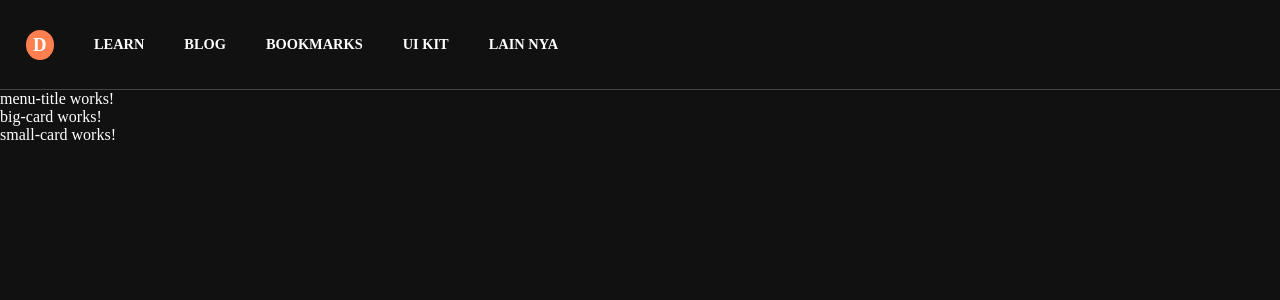
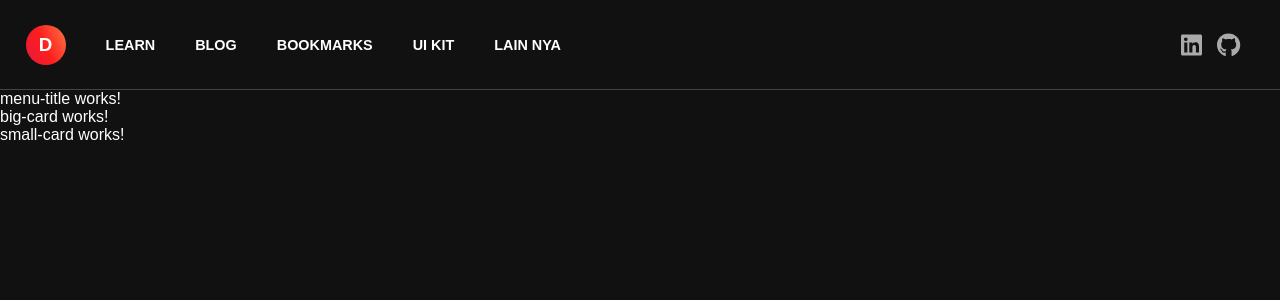
Before and after one commit to TaylorNAlbarnaz/Blog-angular, an Angular app: page / in a window 1280 px wide. Shown: the top 300 px of the page. Built offline with nearby package versions, Linux system fonts and the light colour scheme.

Commit message:
Adicionado ícones do FontAwesome

```diff
--- a/package.json
+++ b/package.json
@@ -18,6 +18,10 @@
     "@angular/platform-browser": "^14.2.0",
     "@angular/platform-browser-dynamic": "^14.2.0",
     "@angular/router": "^14.2.0",
+    "@fortawesome/angular-fontawesome": "^0.11.1",
+    "@fortawesome/fontawesome-svg-core": "^6.2.0",
+    "@fortawesome/free-brands-svg-icons": "^6.2.0",
+    "@fortawesome/free-solid-svg-icons": "^6.2.0",
     "rxjs": "~7.5.0",
     "tslib": "^2.3.0",
     "zone.js": "~0.11.4"
--- a/src/app/app.module.ts
+++ b/src/app/app.module.ts
@@ -7,6 +7,8 @@ import { MenuBarComponent } from './components/menu-bar/menu-bar.component';
 import { MenuTitleComponent } from './components/menu-title/menu-title.component';
 import { BigCardComponent } from './components/big-card/big-card.component';
 import { SmallCardComponent } from './components/small-card/small-card.component';
+
+import { FontAwesomeModule } from '@fortawesome/angular-fontawesome';
 
 @NgModule({
   declarations: [
@@ -18,7 +20,8 @@ import { SmallCardComponent } from './components/small-card/small-card.component
   ],
   imports: [
     BrowserModule,
-    AppRoutingModule
+    AppRoutingModule,
+    FontAwesomeModule
   ],
   providers: [],
   bootstrap: [AppComponent]
--- a/src/app/components/menu-bar/menu-bar.component.css
+++ b/src/app/components/menu-bar/menu-bar.component.css
@@ -1,12 +1,15 @@
 .menu {
+    display: flex;
     width: 100%;
     height: 90px;
     border-bottom: 1px solid #444;
+    flex-direction: row;
+    align-items: center;
+    justify-content: space-between;
 }
 
 .menu__left {
     display: flex;
-    width: 100%;
     height: 100%;
     flex-direction: row;
     align-items: center;
@@ -15,11 +18,12 @@
 
 .menu__profile {
     display: flex;
-    width: 30px;
-    height: 30px;
+    flex-shrink: 0;
+    width: 40px;
+    height: 40px;
     justify-content: center;
     align-items: center;
-    background-color: coral;
+    background: linear-gradient(65deg, rgba(231,26,64,1) 0%, rgba(253,29,29,1) 46%, rgba(252,118,69,1) 100%);
     border-radius: 50%;
 }
 
@@ -40,3 +44,19 @@
     text-transform: uppercase;
     text-decoration: none;
 }
+
+.menu__right {
+    display: flex;
+    column-gap: 15px;
+    margin-right: 40px;
+}
+
+.menu__right fa-icon {
+    cursor: pointer;
+    color: #aaa;
+    transition: 0.4s;
+}
+
+.menu__right fa-icon:hover {
+    color: #eee;
+}
--- a/src/app/components/menu-bar/menu-bar.component.html
+++ b/src/app/components/menu-bar/menu-bar.component.html
@@ -13,7 +13,8 @@
     </div>
 
     <div class="menu__right">
-
+        <fa-icon [icon]="faLinkedin" size="xl"></fa-icon>
+        <fa-icon [icon]="faGithub" size="xl"></fa-icon>
     </div>
 
     <div class="menu__right__mobile" style="display: none;">
--- a/src/app/components/menu-bar/menu-bar.component.ts
+++ b/src/app/components/menu-bar/menu-bar.component.ts
@@ -1,4 +1,5 @@
 import { Component, OnInit } from '@angular/core';
+import { faLinkedin, faGithub } from '@fortawesome/free-brands-svg-icons';
 
 @Component({
   selector: 'menu-bar',
@@ -7,6 +8,9 @@ import { Component, OnInit } from '@angular/core';
 })
 export class MenuBarComponent implements OnInit {
 
+  faLinkedin = faLinkedin;
+  faGithub = faGithub;
+
   constructor() { }
 
   ngOnInit(): void {
--- a/src/styles.css
+++ b/src/styles.css
@@ -2,6 +2,7 @@
     margin: 0;
     padding: 0;
     box-sizing: border-box;
+    font-family: sans-serif;
 }
 
 body {
```
Also changed, not shown: 1 other file (tests, documents, lock files or other folders).
